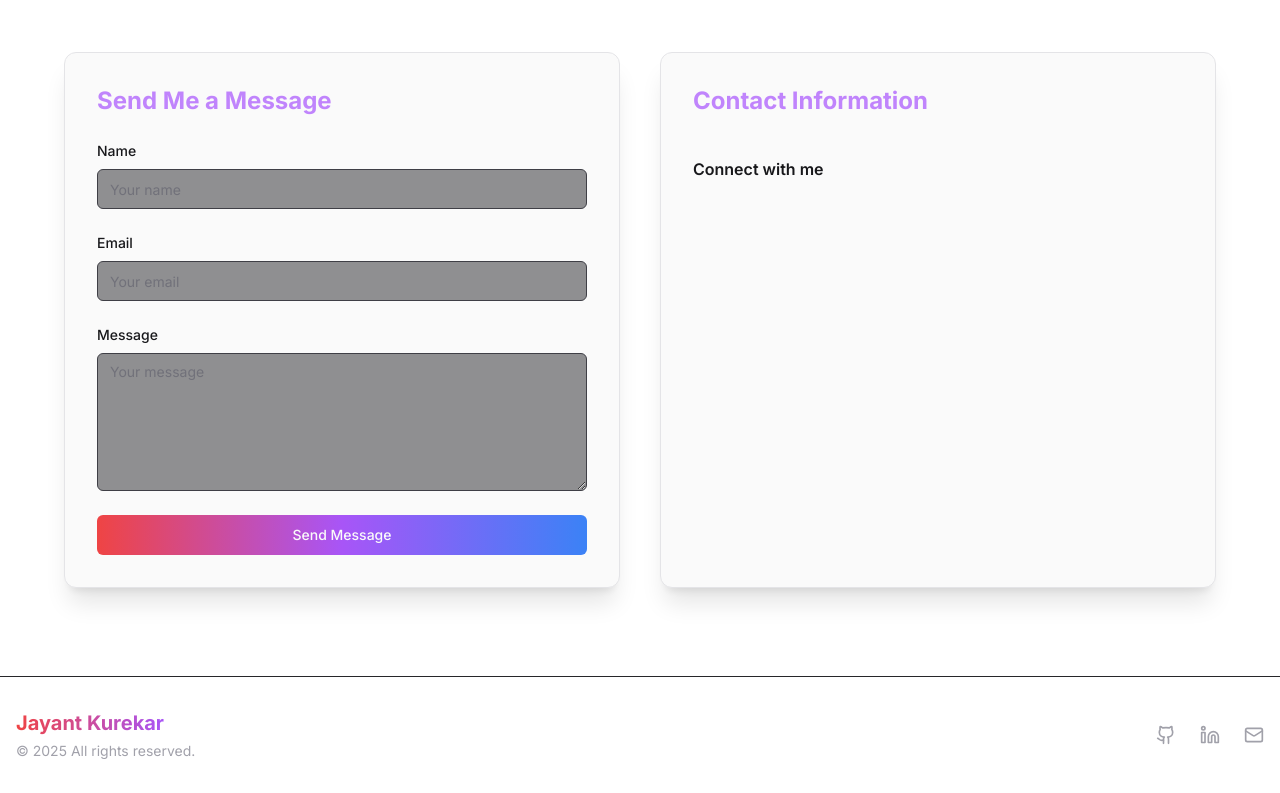
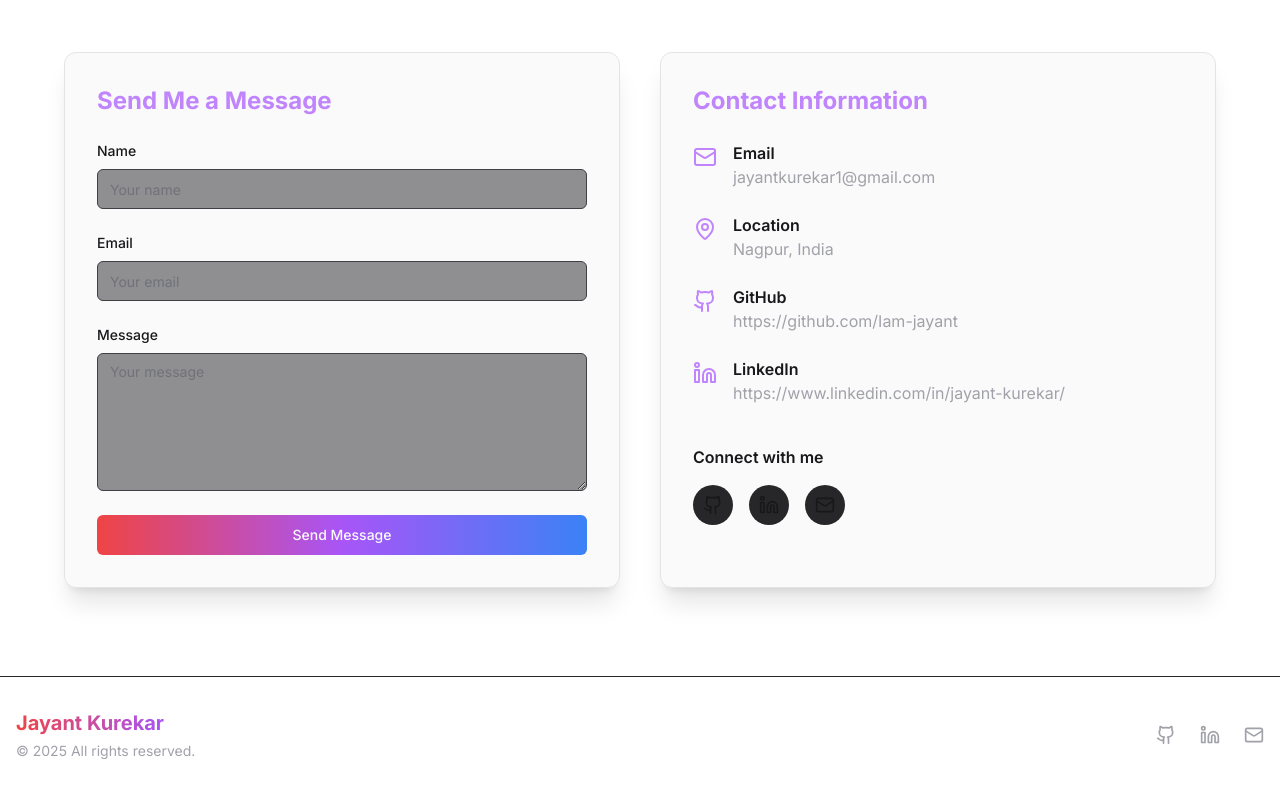
Before and after one commit to Iam-jayant/portfolio_jk, a Next.js app: page / in a window 1280 px wide. Shown: the part 5716-6509 px from the top of the page. Built offline with nearby package versions, Linux system fonts and the light colour scheme.

Commit message:
contact info Updated

```diff
--- a/components/contact.tsx
+++ b/components/contact.tsx
@@ -143,15 +143,90 @@ export default function Contact({ setCursorVariant }: ContactProps) {
             >
               {/* ...Contact info and social links as in your original file... */}
               <h3 className="text-2xl font-bold mb-6 text-purple-400">Contact Information</h3>
+
               <div className="space-y-6">
-                {/* Email, Location, GitHub, LinkedIn blocks */}
-                {/* ...copy from your original file... */}
+                <div className="flex items-start gap-4">
+                  <Mail className="w-6 h-6 text-purple-400 mt-1" />
+                  <div>
+                    <h4 className="font-semibold">Email</h4>
+                    <p className="text-zinc-400">jayantkurekar1@gmail.com</p>
+                  </div>
+                </div>
+
+                <div className="flex items-start gap-4">
+                  <MapPin className="w-6 h-6 text-purple-400 mt-1" />
+                  <div>
+                    <h4 className="font-semibold">Location</h4>
+                    <p className="text-zinc-400">Nagpur, India</p>
+                  </div>
+                </div>
+
+                <div className="flex items-start gap-4">
+                  <Github className="w-6 h-6 text-purple-400 mt-1" />
+                  <div>
+                    <h4 className="font-semibold">GitHub</h4>
+                    <a
+                      href="https://github.com/Iam-jayant"
+                      target="_blank"
+                      rel="noopener noreferrer"
+                      className="text-zinc-400 hover:text-purple-400 transition-colors"
+                      onMouseEnter={() => setCursorVariant("link")}
+                      onMouseLeave={() => setCursorVariant("default")}
+                    >
+                      https://github.com/Iam-jayant
+                    </a>
+                  </div>
+                </div>
+
+                <div className="flex items-start gap-4">
+                  <Linkedin className="w-6 h-6 text-purple-400 mt-1" />
+                  <div>
+                    <h4 className="font-semibold">LinkedIn</h4>
+                    <a
+                      href="https://www.linkedin.com/in/jayant-kurekar/"
+                      target="_blank"
+                      rel="noopener noreferrer"
+                      className="text-zinc-400 hover:text-purple-400 transition-colors"
+                      onMouseEnter={() => setCursorVariant("link")}
+                      onMouseLeave={() => setCursorVariant("default")}
+                    >
+                      https://www.linkedin.com/in/jayant-kurekar/
+                    </a>
+                  </div>
+                </div>
               </div>
+
               <div className="mt-10">
                 <h4 className="font-semibold mb-4">Connect with me</h4>
                 <div className="flex gap-4">
-                  {/* Social icons */}
-                  {/* ...copy from your original file... */}
+                  <a
+                    href="https://github.com/Iam-jayant"
+                    target="_blank"
+                    rel="noopener noreferrer"
+                    className="w-10 h-10 rounded-full bg-zinc-800 flex items-center justify-center hover:bg-purple-900/50 transition-colors"
+                    onMouseEnter={() => setCursorVariant("link")}
+                    onMouseLeave={() => setCursorVariant("default")}
+                  >
+                    <Github className="w-5 h-5" />
+                  </a>
+                  <a
+                    href="https://www.linkedin.com/in/jayant-kurekar/"
+                    target="_blank"
+                    rel="noopener noreferrer"
+                    className="w-10 h-10 rounded-full bg-zinc-800 flex items-center justify-center hover:bg-purple-900/50 transition-colors"
+                    onMouseEnter={() => setCursorVariant("link")}
+                    onMouseLeave={() => setCursorVariant("default")}
+                  >
+                    <Linkedin className="w-5 h-5" />
+                  </a>
+                  <a
+                    href="mailto:jayantkurekar1@gmail.com"
+                    className="w-10 h-10 rounded-full bg-zinc-800 flex items-center justify-center hover:bg-purple-900/50 transition-colors"
+                    onMouseEnter={() => setCursorVariant("link")}
+                    onMouseLeave={() => setCursorVariant("default")}
+                  >
+                    <Mail className="w-5 h-5" />
+                  </a>
                 </div>
               </div>
             </motion.div>
```
